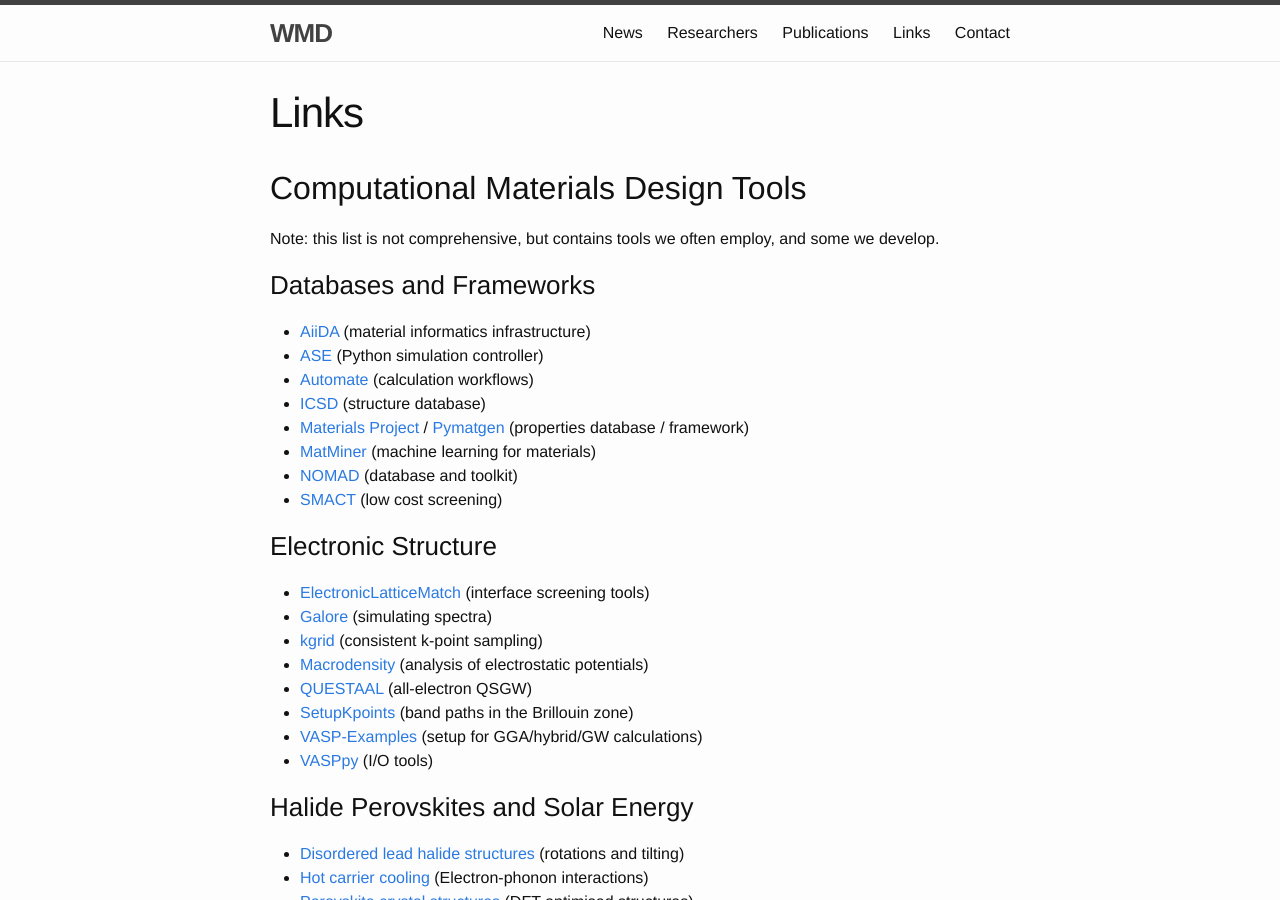
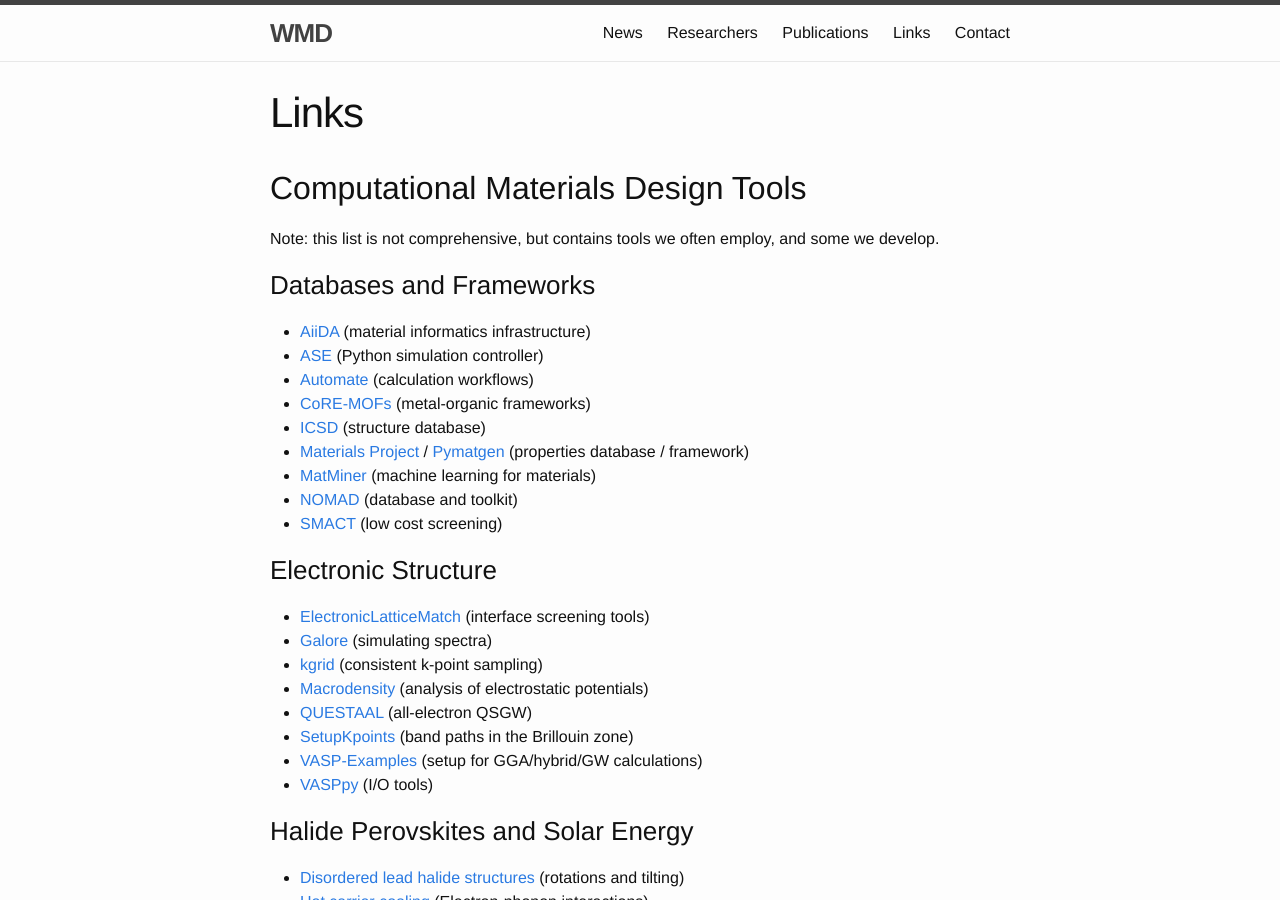
Before and after one commit to WMD-group/WMD-group.github.io, a Jekyll site: the page built from d_links.md, in a window 1280 px wide and 900 px high. Built offline with Jekyll 4.4.1, drawn with Linux system fonts in a browser that asks for light colours.

Commit message:
Update d_links.md

```diff
--- a/d_links.md
+++ b/d_links.md
@@ -13,6 +13,7 @@
 * [AiiDA](http://www.aiida.net) (material informatics infrastructure)
 * [ASE](https://wiki.fysik.dtu.dk/ase/) (Python simulation controller)
 * [Automate](https://hackingmaterials.github.io/atomate/) (calculation workflows)
+* [CoRE-MOFs](http://gregchung.github.io/CoRE-MOFs/) (metal-organic frameworks)
 * [ICSD](http://cds.rsc.org) (structure database)
 * [Materials Project](https://materialsproject.org) / [Pymatgen](http://pymatgen.org) (properties database / framework)
 * [MatMiner](http://hackingmaterials.github.io/matminer/) (machine learning for materials)
```
